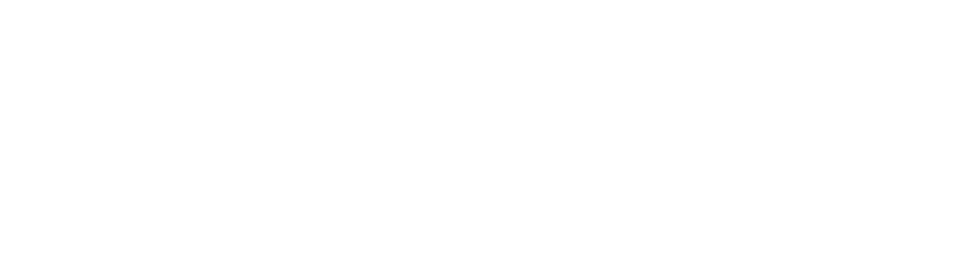
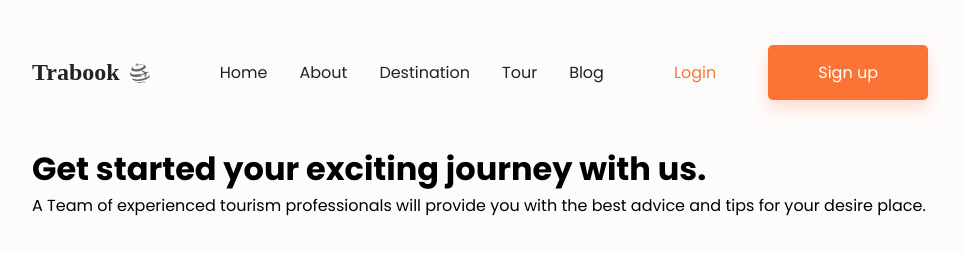
Before and after one commit to swxtz/trabook, a plain HTML site: page index.html in a window 1280 px wide. Shown: the whole page, without its empty margins (160-1124 px from the left). Drawn offline with Linux system fonts and the light colour scheme; a web font is replaced by a local one.

Commit message:
Navbar stylized

```diff
--- a/index.html
+++ b/index.html
@@ -1,12 +1,42 @@
 <!DOCTYPE html>
 <html lang="pt-br">
-<head>
-  <meta charset="UTF-8">
-  <meta http-equiv="X-UA-Compatible" content="IE=edge">
-  <meta name="viewport" content="width=device-width, initial-scale=1.0">
-  <title>TraBook</title>
-</head>
-<body>
+  <head>
+    <meta charset="UTF-8" />
+    <meta http-equiv="X-UA-Compatible" content="IE=edge" />
+    <meta name="viewport" content="width=device-width, initial-scale=1.0" />
+    <link rel="stylesheet" href="./src/css/index.css" />
+    <title>TraBook</title>
+  </head>
+  <body>
+    <nav class="wrapper">
+      <div class="nav_logo">
+        <span>Trabook</span>
+        <img src="./src/svg/logo.svg" alt="TraBook" />
+      </div>
 
-</body>
+      <div class="nav_menu">
+        <a href="#">Home</a>
+        <a href="#">About</a>
+        <a href="#">Destination</a>
+        <a href="#">Tour</a>
+        <a href="#">Blog</a>
+      </div>
+
+      <div class="nav_btn">
+        <a href="#">Login</a>
+        <a href="#">Sign up</a>
+      </div>
+    </nav>
+
+    <main class="wrapper">
+      <div class="hero"></div>
+      <div class="main_left">
+        <h1>Get started your exciting <span>journey</span> with us.</h1>
+        <p>
+          A Team of experienced tourism professionals will provide you with the
+          best advice and tips for your desire place.
+        </p>
+      </div>
+    </main>
+  </body>
 </html>
--- /dev/null
+++ b/src/scss/index.scss
@@ -0,0 +1,114 @@
+@import url('https://fonts.googleapis.com/css2?family=Poppins:ital,wght@0,200;0,300;0,400;0,500;0,600;0,700;0,800;0,900;1,100;1,200;1,300;1,500&family=Volkhov:ital,wght@0,400;0,700;1,400;1,700&display=swap');
+
+// <---------- Geral & Global ---------->
+
+:root {
+  --orange-primary: #fa7436;
+  --black-primary: #222222;
+
+  --blue-secundary: #4086f4;
+  --yellow-secundary: #ffb60a;
+
+  --text-primary: #222222;
+  --text-secundary: #444444;
+  --text-aux: #666666;
+
+  --icon-gray: #999999;
+  --icon-white: #e5e5e5;
+  --icon-orange: #fa7436;
+
+  --btn-color: #fa7436;
+
+  --bg-orange: #fa7436;
+  --bg-white: #fefcfb;
+  --bg-light-gray: #f7f8fc;
+}
+
+* {
+  margin: 0;
+  padding: 0;
+  box-sizing: border-box;
+}
+
+a {
+  text-decoration: none;
+}
+
+body {
+  background-color: var(--bg-white);
+  font-family: 'Poppins', sans-serif;
+}
+
+.wrapper {
+  margin-inline: 15%; // 345px
+}
+
+// <---------- Navbar ---------->
+
+nav {
+  padding-block: 45px;
+  display: flex;
+  align-items: center;
+  justify-content: space-between;
+}
+
+.nav_logo {
+  font-family: 'Volkhov', serif;
+  font-weight: bold;
+  font-size: 24px;
+  color: var(--text-primary);
+
+  display: flex;
+  gap: 10px;
+  align-items: center;
+
+  img {
+    width: 20px;
+    height: 20px;
+  }
+}
+
+.nav_menu {
+  display: flex;
+  gap: 2rem;
+  align-items: center;
+  text-transform: capitalize;
+
+  a {
+    text-decoration: none;
+    color: var(--text-primary);
+  }
+
+  a:hover {
+    color: var(--text-aux);
+    transition: 300ms;
+  }
+}
+
+.nav_btn {
+  display: flex;
+  gap: 52px;
+  align-items: center;
+
+  a {
+    padding-block: 0.9375rem;
+    border-radius: 0.3125rem;
+  }
+
+  a:nth-child(1) {
+    color: var(--orange-primary);
+  }
+  a:nth-child(2) {
+    color: white;
+    background-color: var(--bg-orange);
+    box-shadow: 0px 8px 16px rgba(250, 116, 54, 0.24);
+    padding-inline: 3.125rem;
+  }
+
+  a:hover {
+    filter: brightness(1.2);
+    transition: 300ms;
+  }
+}
+
+// <---------- Hero  ---------->
```
Also changed, not shown: src/css/index.css (added), src/svg/logo.svg (added), 1 other file.
